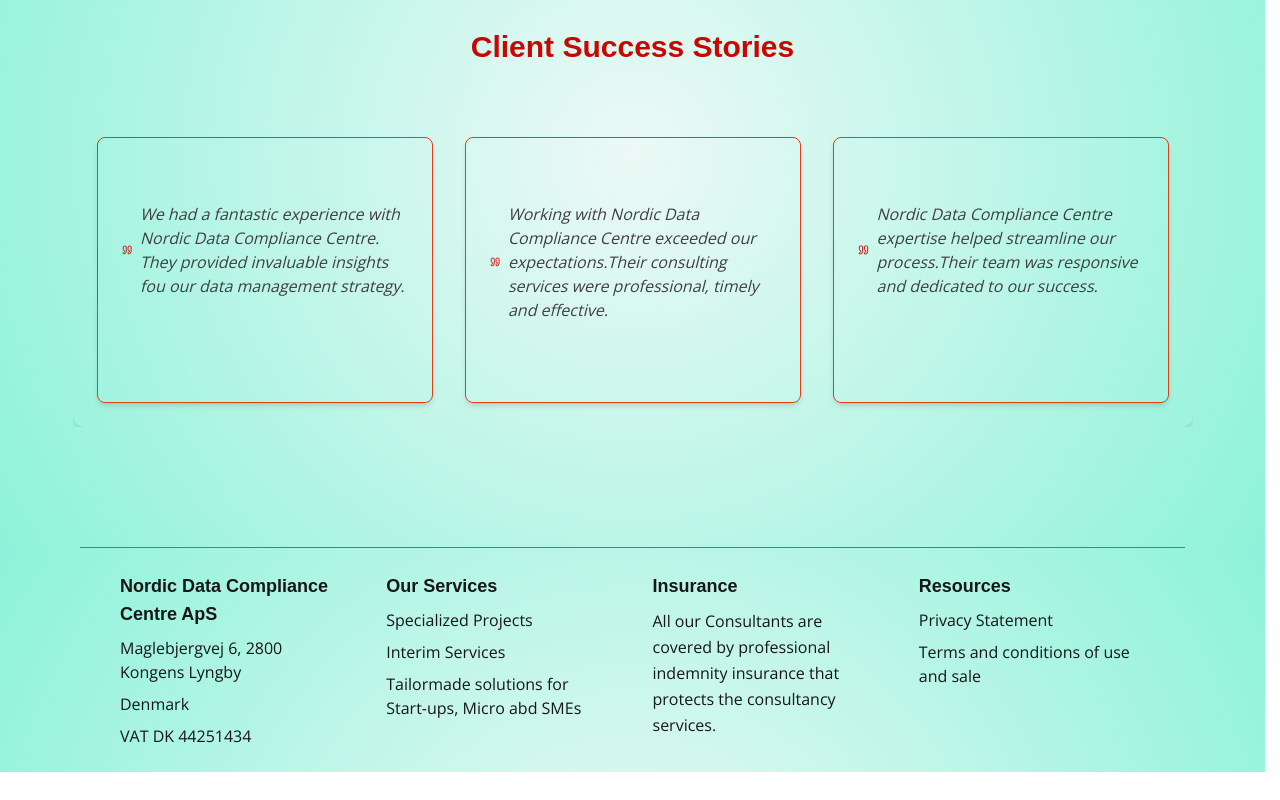
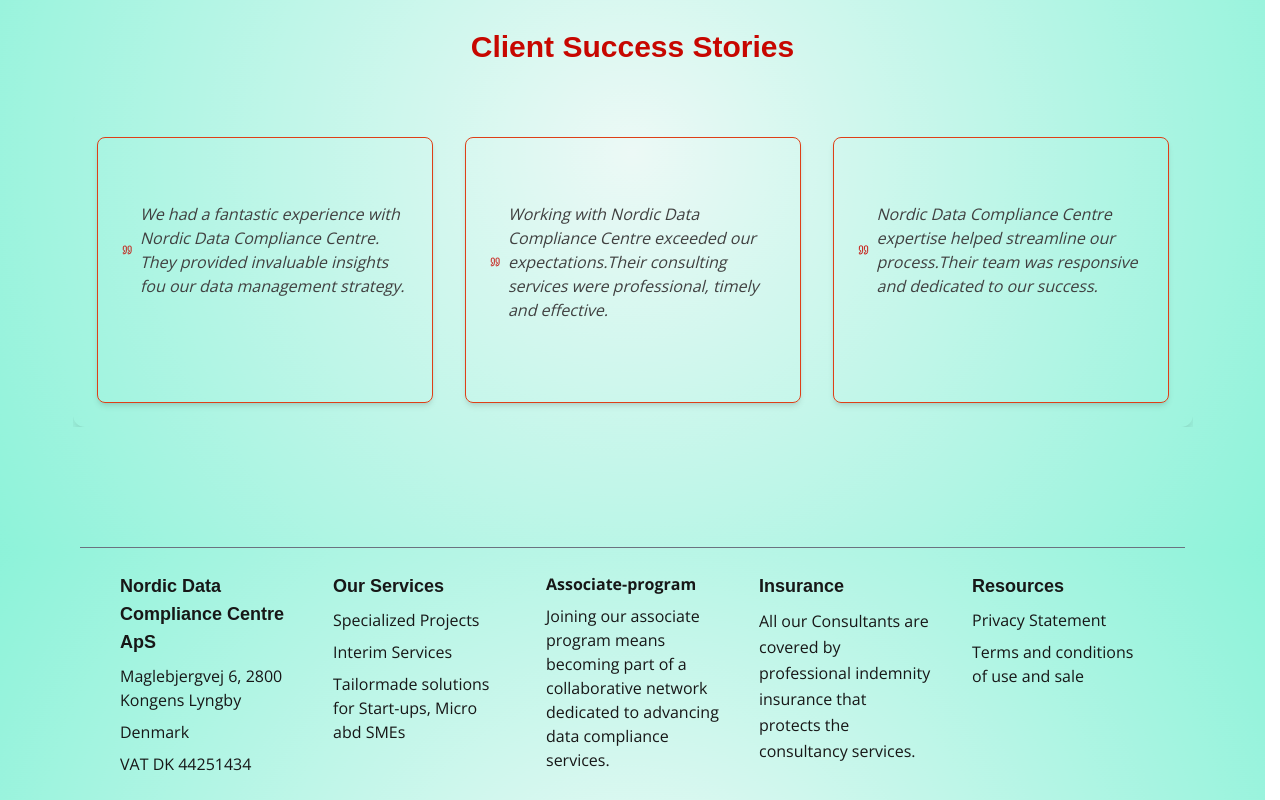
Before and after one commit to nidarg/centerdata, a Next.js app: page / in a window 1280 px wide. Shown: the part 4247-5047 px from the top of the page. Before the commit the page ends 5019 px from the top, so only its background shows below. Built offline with nearby package versions, Linux system fonts and the light colour scheme.

Commit message:
change footer

```diff
--- a/components/Footer.tsx
+++ b/components/Footer.tsx
@@ -4,58 +4,73 @@
 
 const Footer = () => {
   return (
-    <footer className="bg-transparent text-neutral-900 dark:text-white border-t border-gray-500 mt-20 py-6">
-      <div className="container mx-auto  grid grid-cols-1 md:grid-cols-4 gap-x-10 text-left ">
-
+    <footer className='bg-transparent text-neutral-900 dark:text-white border-t border-gray-500 mt-20 py-6'>
+      <div className='container mx-auto  grid grid-cols-1 md:grid-cols-5 gap-x-10 text-left '>
         {/* Column 1: Company Info */}
-        <div className="space-y-2 mb-6 sm:mb-0">
-          <h2 className="text-lg font-semibold">Nordic Data Compliance Centre ApS</h2>
+        <div className='space-y-2 mb-6 sm:mb-0'>
+          <h2 className='text-lg font-semibold'>
+            Nordic Data Compliance Centre ApS
+          </h2>
           <p>Maglebjergvej 6, 2800 Kongens Lyngby</p>
           <p>Denmark</p>
           <p>VAT DK 44251434</p>
         </div>
 
-          {/* Column 2: Services */}
-          <div className="space-y-2 mb-6 sm:mb-0">
-          <h2 className="text-lg font-semibold">Our Services</h2>
-          <ul className="space-y-2">
+        {/* Column 2: Services */}
+        <div className='space-y-2 mb-6 sm:mb-0'>
+          <h2 className='text-lg font-semibold'>Our Services</h2>
+          <ul className='space-y-2'>
             <li>
-              <Link href="/specialized-projects" className="hover:underline">
+              <Link href='/specialized-projects' className='hover:underline'>
                 Specialized Projects
               </Link>
             </li>
             <li>
-              <Link href="/interim-services" className="hover:underline">
-              Interim Services
+              <Link href='/interim-services' className='hover:underline'>
+                Interim Services
               </Link>
             </li>
             <li>
-              <Link href="/tailormade-solutions" className="hover:underline">
-              Tailormade solutions for Start-ups, Micro abd SMEs
+              <Link href='/tailormade-solutions' className='hover:underline'>
+                Tailormade solutions for Start-ups, Micro abd SMEs
               </Link>
             </li>
           </ul>
         </div>
-        {/* Column 3: Insurance */}
-        <div className="space-y-2 mb-6 sm:mb-0">
-          <h2 className="text-lg font-semibold">Insurance</h2>
-          <p className="leading-relaxed">
-            All our Consultants are covered by professional indemnity insurance that protects the consultancy services.
+
+        {/* Column 3: Associate program */}
+        <div className='space-y-2 mb-6 sm:mb-0'>
+          <p className='font-semibold'>
+            <Link href='/associate-programm' className='hover:underline'>
+              Associate-program
+            </Link>
+          </p>
+          <p>
+            Joining our associate program means becoming part of a collaborative
+            network dedicated to advancing data compliance services.
+          </p>
+        </div>
+        {/* Column 4: Insurance */}
+        <div className='space-y-2 mb-6 sm:mb-0'>
+          <h2 className='text-lg font-semibold'>Insurance</h2>
+          <p className='leading-relaxed'>
+            All our Consultants are covered by professional indemnity insurance
+            that protects the consultancy services.
           </p>
         </div>
 
-        {/* Column 4: Links */}
-        <div className="space-y-2 mb-6 sm:mb-0">
-          <h2 className="text-lg font-semibold">Resources</h2>
-          <ul className="space-y-2">
+        {/* Column 5: Links */}
+        <div className='space-y-2 mb-6 sm:mb-0'>
+          <h2 className='text-lg font-semibold'>Resources</h2>
+          <ul className='space-y-2'>
             <li>
-              <Link href="/privacy" className="hover:underline">
+              <Link href='/privacy' className='hover:underline'>
                 Privacy Statement
               </Link>
             </li>
             <li>
-              <Link href="/terms" className="hover:underline">
-              Terms and conditions of use and sale
+              <Link href='/terms' className='hover:underline'>
+                Terms and conditions of use and sale
               </Link>
             </li>
           </ul>
```
